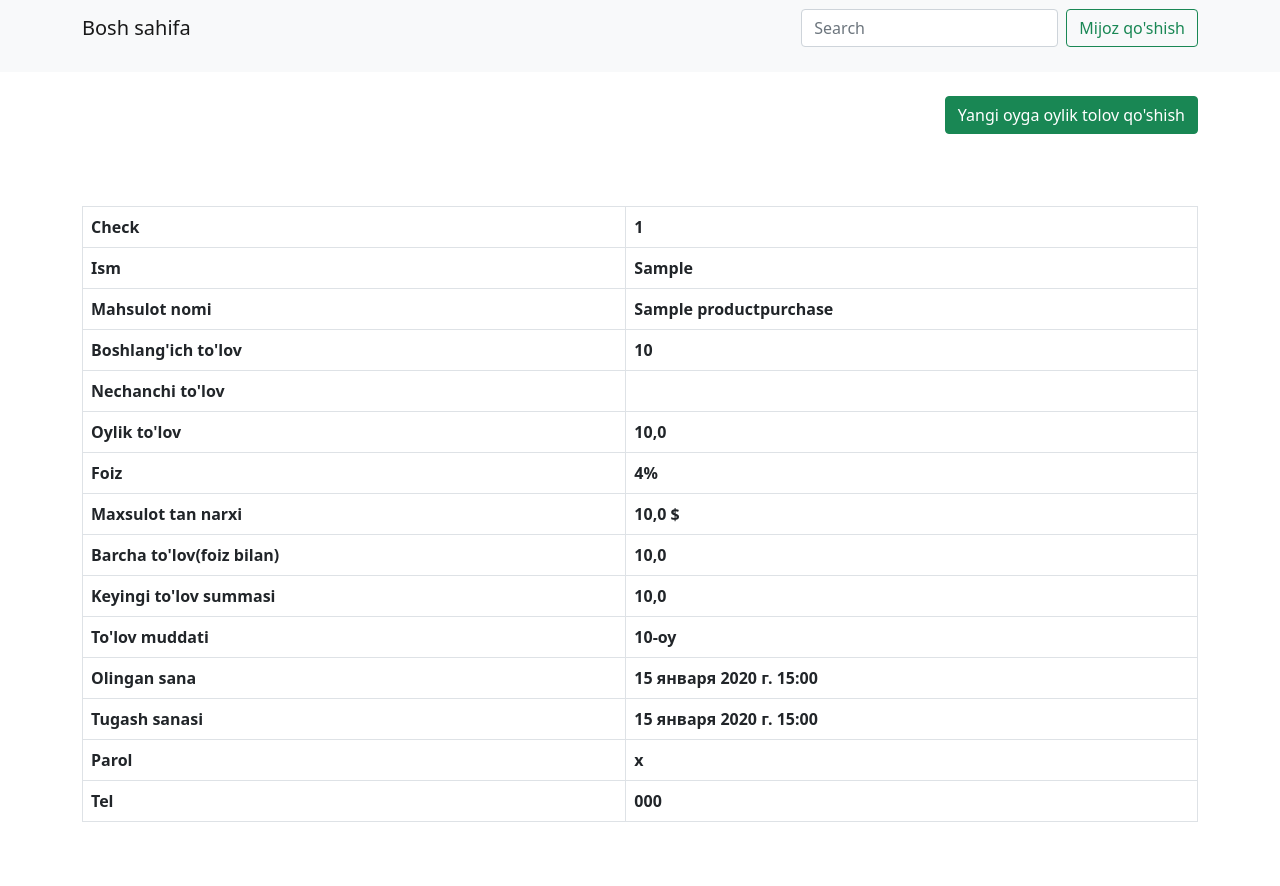
After one commit to Abdulvoris101/AutoNasiya, a Django app: page /customer-detail/1/ in a window 1280 px wide. The commit adds this page. Run offline with Django 4.2, Linux system fonts and the light colour scheme; tables that the repository leaves empty hold one stand-in row (values such as "Sample post"); lists and menus that the app fills with data are empty.

Commit message:
add some html files

```diff
--- a/authapp/models.py
+++ b/authapp/models.py
@@ -29,13 +29,13 @@ class ProductPurchase(models.Model):
     customer = models.ForeignKey(Customer, on_delete=models.CASCADE, related_name="purchases")
     productName = models.CharField("Maxsulot nomi", max_length=255)
     costProduct = models.FloatField("Maxsulot tan narxi")
-    startingFee = models.FloatField("Boshlang'ich to'lov", default=0.0)
-    taxRate = models.FloatField("Soliq foizi")
+    startingFee = models.IntegerField("Boshlang'ich to'lov", default=0.0)
+    taxRate = models.IntegerField("Soliq foizi", default=0)
     amountOfMonth = models.FloatField("Oylik tolov", null=True, blank=True)
     totalPrice = models.FloatField("Ummumiy summa", null=True, blank=True)
 
     nextPaymentAmount = models.FloatField("Keyingi to'lov summasi", null=True, blank=True)
-    duration = models.FloatField("Davomiyligi")
+    duration = models.IntegerField("Davomiyligi")
     status = models.CharField("Xisob", choices=STATUS_CHOISES, max_length=5, default="OPEN")
     startedAt = models.DateTimeField("Boshlanish sanasi", default=timezone.now)
     finishedAt = models.DateTimeField("Tugash sanasi",  null=True, blank=True)
--- a/authapp/views.py
+++ b/authapp/views.py
@@ -1,9 +1,17 @@
-from django.shortcuts import render
+from django.shortcuts import render, get_object_or_404
 from django.views.generic import CreateView
 from .forms import ProductPurchaseForm
 from django.views.generic.edit import FormView
-from .models import Customer
+from .models import Customer, ProductPurchase
 import shortuuid
+
+
+def index(request):
+    customer = Customer.objects.all()
+    return render(request, "index.html",  {'customer': customer})
+
+
+
 
 class CustomerCreateView(FormView):
     template_name = "accounts/customerCreate.html"
@@ -27,8 +35,11 @@ class CustomerCreateView(FormView):
         return super().form_valid(form)
 
 
-def index(request):
-    return render(request, "index.html")
+def customerDetail(request, item_id):
 
-def detail(request):
-    return render(request, "detail.html")
+    items = ProductPurchase.objects.filter(pk=item_id)
+
+    context = {
+        'items': items
+    }
+    return render(request, "accounts/customerDetail.html", context)
--- a/autonasiya/settings.py
+++ b/autonasiya/settings.py
@@ -18,7 +18,7 @@ SECRET_KEY = 'django-insecure-%nn30qw-k(ep#r(kon=&bi3qfkl#1nd08gi!!z8x9=yb_r+6it
 # SECURITY WARNING: don't run with debug turned on in production!
 DEBUG = True
 
-ALLOWED_HOSTS = []
+ALLOWED_HOSTS = ['*']
 
 # Application definition
 
@@ -61,6 +61,7 @@ TEMPLATES = [
         },
     },
 ]
+
 
 WSGI_APPLICATION = 'autonasiya.wsgi.application'
 
--- a/autonasiya/urls.py
+++ b/autonasiya/urls.py
@@ -1,10 +1,12 @@
 from django.contrib import admin
 from django.urls import path
-from authapp.views import index, detail, CustomerCreateView
+from authapp.views import index, customerDetail, CustomerCreateView
 
 urlpatterns = [
     path('admin/', admin.site.urls),
     path('', index, name="index"),
-    path('detail/', detail, name="detail"),
+
+
+    path('customer-detail/<int:item_id>/', customerDetail, name="customer-detail"),
     path('account/', CustomerCreateView.as_view(), name="account")
 ]
--- /dev/null
+++ b/templates/accounts/customerDetail.html
@@ -0,0 +1,161 @@
+{% extends 'layouts/base.html' %} {% block content %}
+
+
+<div class="container mt-4">
+  <div class="row">
+    <div class="d-flex">
+      <button class="btn btn-success ms-auto mb-4" type="button" data-bs-toggle="collapse" data-bs-target="#collapseExample" aria-expanded="false" aria-controls="collapseExample">
+        Yangi oyga oylik tolov qo'shish <i class="bi bi-bag-plus-fill"></i>
+      </button>
+    </div>
+    <div class="collapse" id="collapseExample">
+      <div class="card card-body">
+        <div class="col-lg-12">
+          <form method="POST" action="">
+
+              <div class="input-group mb-4">
+                <input
+                  type="int"
+                  class="form-control"
+                  placeholder="Oylik to'lov"
+                  aria-label="amountOfMonth"
+                  aria-describedby="basic-addon1"
+                />
+              </div>
+              <div class="d-flex">
+                <button class="btn btn-success ms-auto">Saqlash</button>
+              </div>
+
+          </form>
+        </div>
+      </div>
+    </div>
+
+  </div>
+</div>
+
+
+
+<div class="container table-responsive py-5">
+  <table class="table table-bordered table-hover">
+    {% for product in items %}
+    <thead class="">
+      <tr class="">
+        <th scope="col">Check</th>
+        <th scope="col">{{ product.customer.checkId }}</th>
+      </tr>
+    </thead>
+
+    <thead class="">
+      <tr class="">
+        <th scope="col">Ism</th>
+        <th scope="col">{{ product.customer.firstName }}</th>
+      </tr>
+    </thead>
+
+    <thead class="">
+      <tr class="">
+        <th scope="col">Mahsulot nomi</th>
+        <th scope="col">{{ product.productName }}</th>
+      </tr>
+    </thead>
+
+    <thead class="">
+      <tr class="">
+        <th scope="col">Boshlang'ich to'lov</th>
+        <th scope="col">{{ product.startingFee }}</th>
+      </tr>
+    </thead>
+
+    <thead class="">
+      <tr class="">
+        <th scope="col">Nechanchi to'lov</th>
+        <th scope="col"></th>
+      </tr>
+    </thead>
+
+    <thead class="">
+      <tr class="">
+        <th scope="col">Oylik to'lov</th>
+        <th scope="col">{{ product.amountOfMonth }}</th>
+      </tr>
+    </thead>
+
+    <thead class="">
+      <tr class="">
+        <th scope="col">Foiz</th>
+        <th scope="col">{{ product.taxRate }}%</th>
+      </tr>
+    </thead>
+
+    <thead class="">
+      <tr class="">
+        <th scope="col">Maxsulot tan narxi</th>
+        <th scope="col">{{ product.costProduct }} $</th>
+      </tr>
+    </thead>
+
+    <thead class="">
+      <tr class="">
+        <th scope="col">Barcha to'lov(foiz bilan)</th>
+        <th scope="col">{{ product.totalPrice }}</th>
+      </tr>
+    </thead>
+
+    <thead class="">
+      <tr class="">
+        <th scope="col">Keyingi to'lov summasi</th>
+        <th scope="col">{{ product.nextPaymentAmount }}</th>
+      </tr>
+    </thead>
+
+    <thead class="">
+      <tr class="">
+        <th scope="col">To'lov muddati</th>
+        <th scope="col">{{ product.duration }}-oy</th>
+      </tr>
+    </thead>
+
+    <thead class="">
+      <tr class="">
+        <th scope="col">Olingan sana</th>
+        <th scope="col">{{ product.startedAt }}</th>
+      </tr>
+    </thead>
+
+    <thead class="">
+      <tr class="">
+        <th scope="col">Tugash sanasi</th>
+        <th scope="col">{{ product.finishedAt }}</th>
+      </tr>
+    </thead>
+
+    <thead class="">
+      <tr class="">
+        <th scope="col">Parol</th>
+        <th scope="col">{{product.customer.password}}</th>
+      </tr>
+    </thead>
+
+    <thead class="">
+      <tr class="">
+        <th scope="col">Tel</th>
+        <th scope="col">{{product.customer.phoneNumber}}</th>
+      </tr>
+    </thead>
+
+    {% comment %}
+    <thead class="">
+      <tr class="">
+        <th scope="col"><button class="btn btn-danger">O'chirish</button></th>
+        <th scope="col"><button class="btn btn-warning">Tahrirlash</button></th>
+      </tr>
+    </thead>
+    {% endcomment %} {% endfor %}
+  </table>
+</div>
+
+
+
+
+{% endblock %}
--- a/templates/layouts/base.html
+++ b/templates/layouts/base.html
@@ -5,8 +5,9 @@
 <head>
   <meta charset="UTF-8">
   <meta name="viewport" content="width=device-width, initial-scale=1.0">
+
   <title>Auto Nasiya</title>
-  <link rel="stylesheet" href="./style.css">
+  <link rel="stylesheet" href="{% static 'style.css' %}">
   <link href="https://cdn.jsdelivr.net/npm/bootstrap@5.0.2/dist/css/bootstrap.min.css" rel="stylesheet"
     integrity="sha384-EVSTQN3/azprG1Anm3QDgpJLIm9Nao0Yz1ztcQTwFspd3yD65VohhpuuCOmLASjC" crossorigin="anonymous">
 </head>
@@ -24,7 +25,7 @@
         <form class="d-flex">
           <input class="form-control me-2" type="search" placeholder="Search" aria-label="Search">
         </form>
-        <a href="{% url 'account' %}"><button class="btn btn-outline-success">Qo'shish</button></a>
+        <a href="{% url 'account' %}"><button class="btn btn-outline-success">Mijoz qo'shish</button></a>
 
       </div>
 
```
Also changed, not shown: templates/detail.html (deleted, +0 -81 lines), templates/index.html (+7 -53 lines), authapp/migrations/0025_alter_customer_checkid.py (added), authapp/migrations/0026_alter_customer_checkid.py (added), authapp/migrations/0027_alter_customer_checkid_and_more.py (added).
